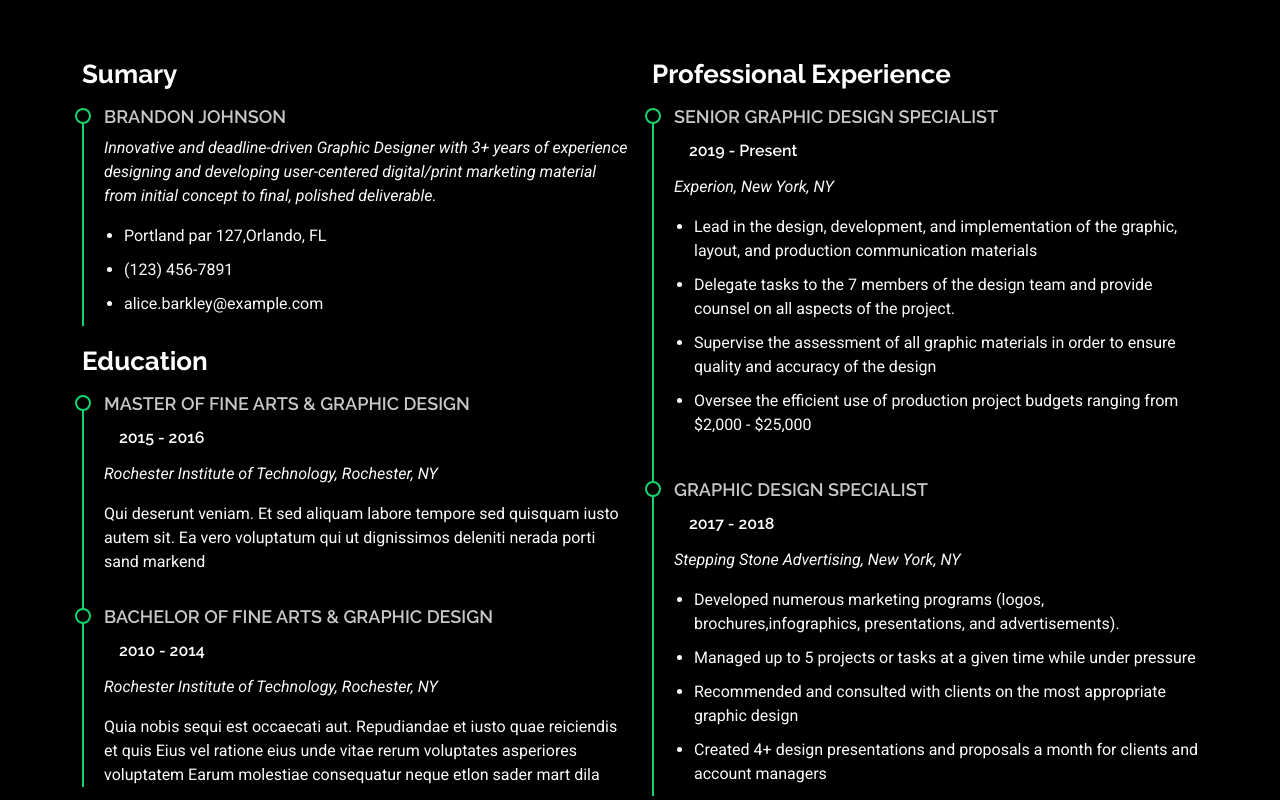
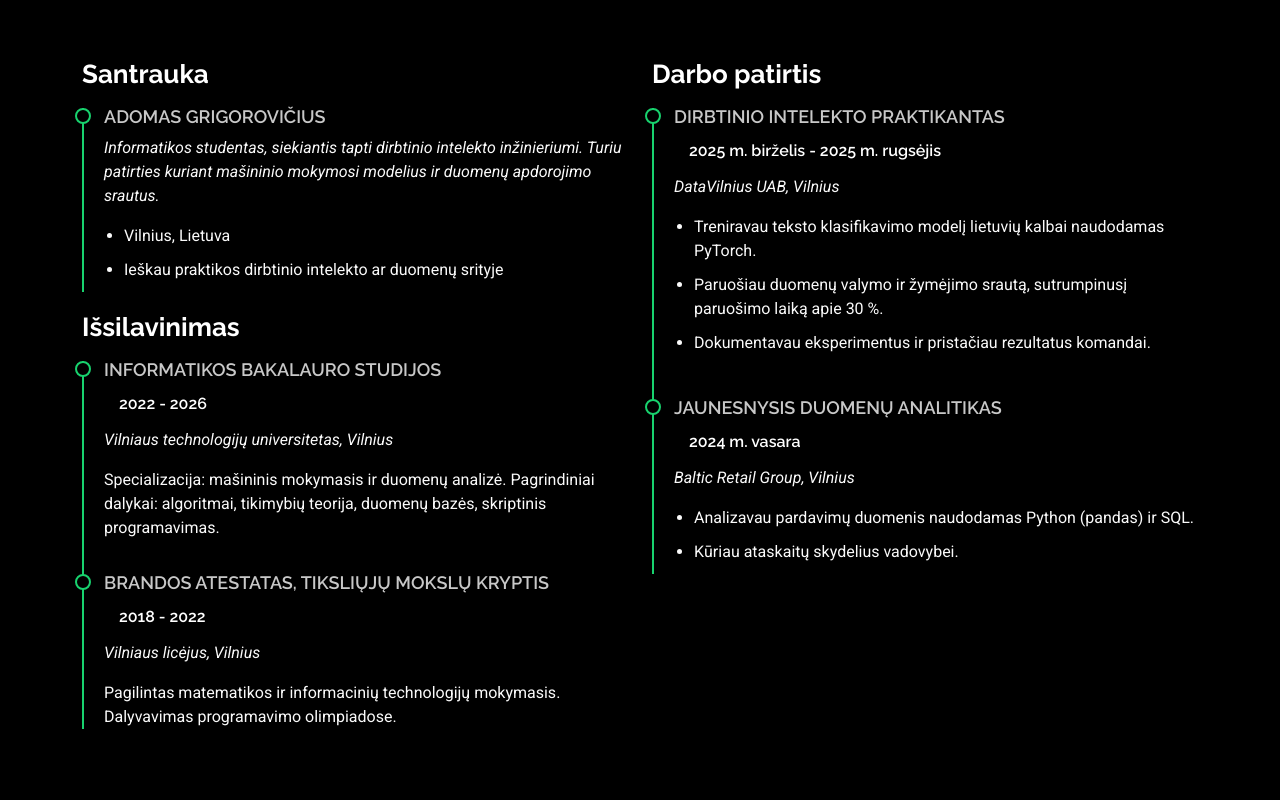
Before and after one commit to Adomas-Grigorovicius/Adomas-Grigorovicius.github.io, a plain HTML site: page resume.html in a window 1280 px wide. Shown: the part 380-1180 px from the top of the page. Drawn offline with Linux system fonts and the light colour scheme.

Commit message:
Pridėta resume

```diff
--- a/resume.html
+++ b/resume.html
@@ -93,58 +93,56 @@
         <div class="row">
 
           <div class="col-lg-6" data-aos="fade-up" data-aos-delay="100">
-            <h3 class="resume-title">Sumary</h3>
+            <h3 class="resume-title">Santrauka</h3>
 
             <div class="resume-item pb-0">
-              <h4>Brandon Johnson</h4>
-              <p><em>Innovative and deadline-driven Graphic Designer with 3+ years of experience designing and developing user-centered digital/print marketing material from initial concept to final, polished deliverable.</em></p>
+              <h4>Adomas Grigorovičius</h4>
+              <p><em>Informatikos studentas, siekiantis tapti dirbtinio intelekto inžinieriumi. Turiu patirties kuriant mašininio mokymosi modelius ir duomenų apdorojimo srautus.</em></p>
               <ul>
-                <li>Portland par 127,Orlando, FL</li>
-                <li>(123) 456-7891</li>
-                <li>alice.barkley@example.com</li>
+                <li>Vilnius, Lietuva</li>
+                <li>Ieškau praktikos dirbtinio intelekto ar duomenų srityje</li>
+
               </ul>
             </div><!-- Edn Resume Item -->
 
-            <h3 class="resume-title">Education</h3>
+            <h3 class="resume-title">Išsilavinimas</h3>
             <div class="resume-item">
-              <h4>Master of Fine Arts &amp; Graphic Design</h4>
-              <h5>2015 - 2016</h5>
-              <p><em>Rochester Institute of Technology, Rochester, NY</em></p>
-              <p>Qui deserunt veniam. Et sed aliquam labore tempore sed quisquam iusto autem sit. Ea vero voluptatum qui ut dignissimos deleniti nerada porti sand markend</p>
+              <h4>Informatikos bakalauro studijos</h4>
+              <h5>2022 - 2026</h5>
+              <p><em>Vilniaus technologijų universitetas, Vilnius</em></p>
+              <p>Specializacija: mašininis mokymasis ir duomenų analizė. Pagrindiniai dalykai: algoritmai, tikimybių teorija, duomenų bazės, skriptinis programavimas.</p>
             </div><!-- Edn Resume Item -->
 
             <div class="resume-item">
-              <h4>Bachelor of Fine Arts &amp; Graphic Design</h4>
-              <h5>2010 - 2014</h5>
-              <p><em>Rochester Institute of Technology, Rochester, NY</em></p>
-              <p>Quia nobis sequi est occaecati aut. Repudiandae et iusto quae reiciendis et quis Eius vel ratione eius unde vitae rerum voluptates asperiores voluptatem Earum molestiae consequatur neque etlon sader mart dila</p>
+              <h4>Brandos atestatas, tiksliųjų mokslų kryptis</h4>
+              <h5>2018 - 2022</h5>
+              <p><em>Vilniaus licėjus, Vilnius</em></p>
+              <p>Pagilintas matematikos ir informacinių technologijų mokymasis. Dalyvavimas programavimo olimpiadose.</p>
             </div><!-- Edn Resume Item -->
 
           </div>
 
           <div class="col-lg-6" data-aos="fade-up" data-aos-delay="200">
-            <h3 class="resume-title">Professional Experience</h3>
+            <h3 class="resume-title">Darbo patirtis</h3>
             <div class="resume-item">
-              <h4>Senior graphic design specialist</h4>
-              <h5>2019 - Present</h5>
-              <p><em>Experion, New York, NY </em></p>
+              <h4>Dirbtinio intelekto praktikantas</h4>
+              <h5>2025 m. birželis - 2025 m. rugsėjis</h5>
+              <p><em>DataVilnius UAB, Vilnius</em></p>
               <ul>
-                <li>Lead in the design, development, and implementation of the graphic, layout, and production communication materials</li>
-                <li>Delegate tasks to the 7 members of the design team and provide counsel on all aspects of the project. </li>
-                <li>Supervise the assessment of all graphic materials in order to ensure quality and accuracy of the design</li>
-                <li>Oversee the efficient use of production project budgets ranging from $2,000 - $25,000</li>
+                <li>Treniravau teksto klasifikavimo modelį lietuvių kalbai naudodamas PyTorch.</li>
+    <li>Paruošiau duomenų valymo ir žymėjimo srautą, sutrumpinusį paruošimo laiką apie 30 %.</li>
+    <li>Dokumentavau eksperimentus ir pristačiau rezultatus komandai.</li>
               </ul>
             </div><!-- Edn Resume Item -->
 
             <div class="resume-item">
-              <h4>Graphic design specialist</h4>
-              <h5>2017 - 2018</h5>
-              <p><em>Stepping Stone Advertising, New York, NY</em></p>
+              <h4>Jaunesnysis duomenų analitikas</h4>
+              <h5>2024 m. vasara</h5>
+              <p><em>Baltic Retail Group, Vilnius</em></p>
               <ul>
-                <li>Developed numerous marketing programs (logos, brochures,infographics, presentations, and advertisements).</li>
-                <li>Managed up to 5 projects or tasks at a given time while under pressure</li>
-                <li>Recommended and consulted with clients on the most appropriate graphic design</li>
-                <li>Created 4+ design presentations and proposals a month for clients and account managers</li>
+                <li>Analizavau pardavimų duomenis naudodamas Python (pandas) ir SQL.</li>
+                <li>Kūriau ataskaitų skydelius vadovybei.</li>
+
               </ul>
             </div><!-- Edn Resume Item -->
 
```
